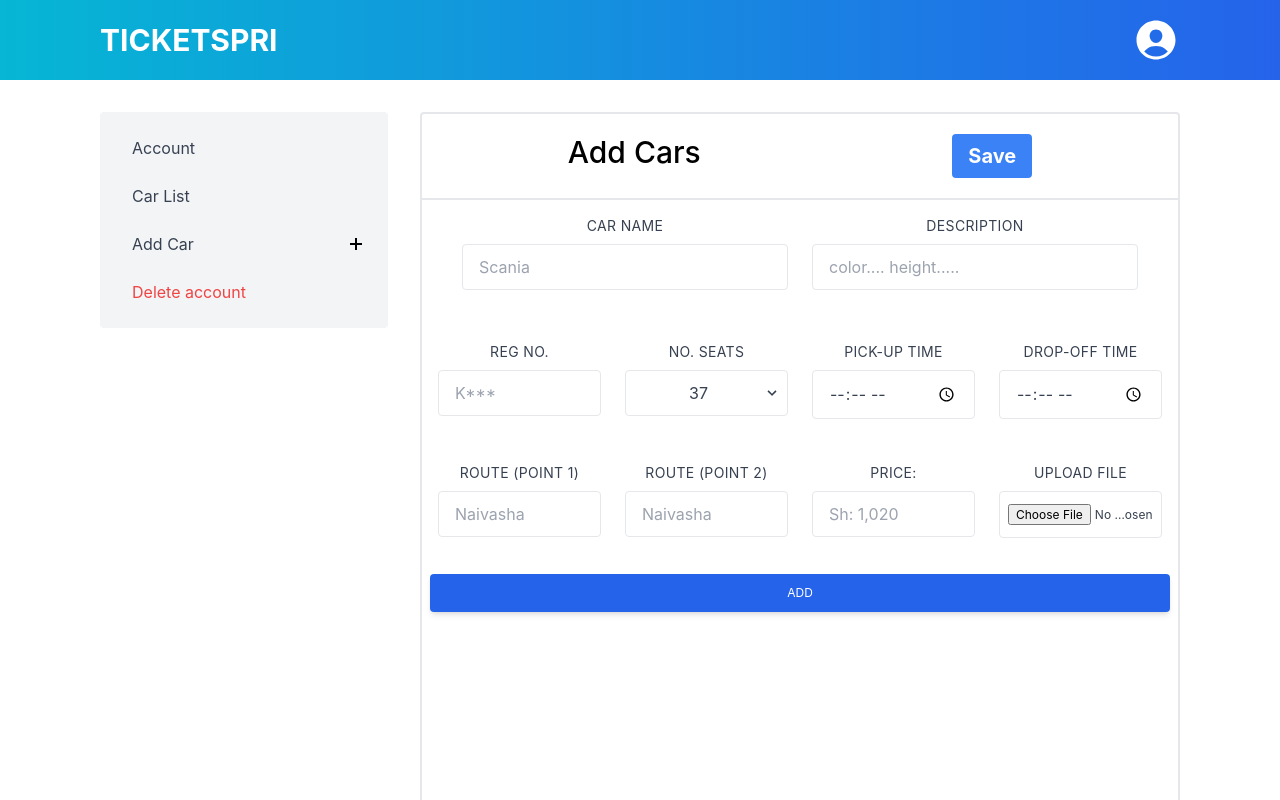
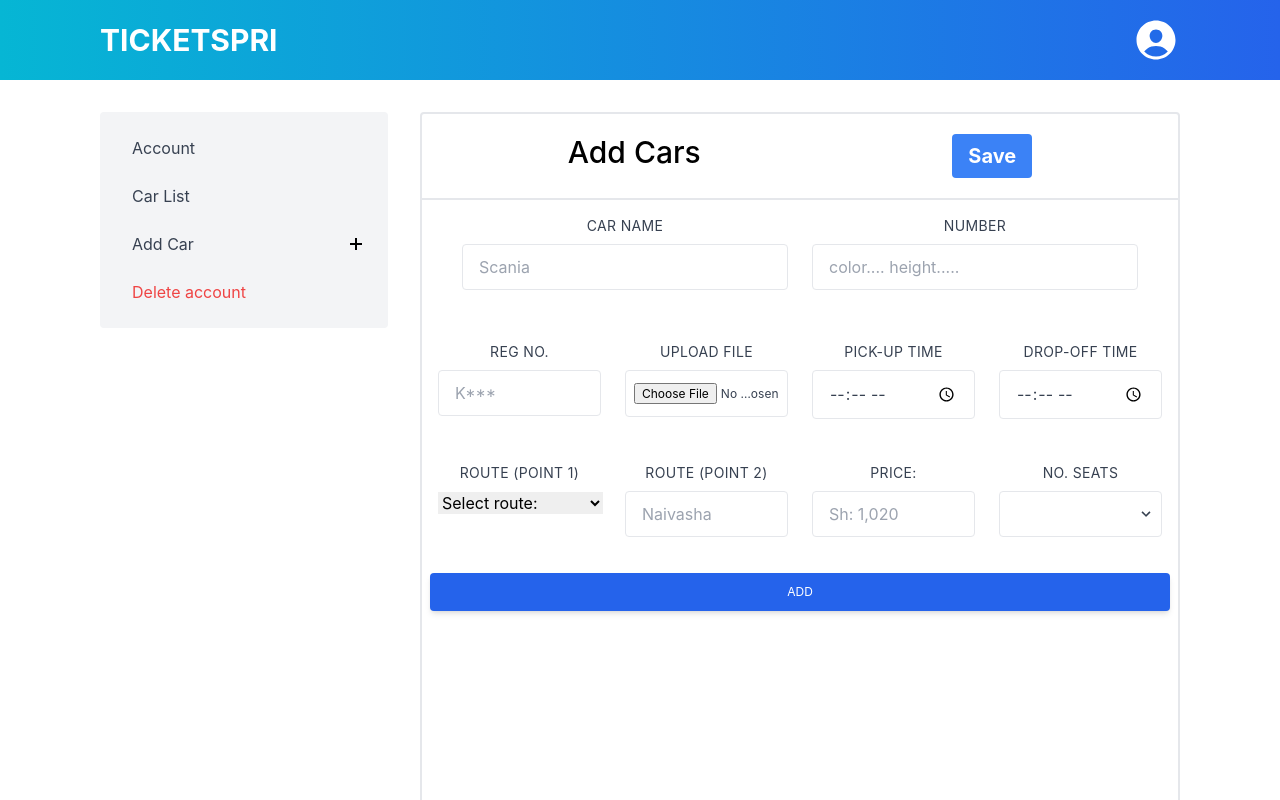
Before and after one commit to SheeTabz/TICKETSPRI, a React (Create React App) app: page /saccoNew in a window 1280 px wide. Shown: the top 800 px of the page. Built offline with nearby package versions, Linux system fonts and the light colour scheme; no server answers.

Commit message:
Add the add car section with update fetches

```diff
--- a/src/components/AddCars.jsx
+++ b/src/components/AddCars.jsx
@@ -1,3 +1,4 @@
+
 import { useState } from "react";
 
 import DashboardTemp from "./DashboardTemp";
@@ -6,13 +7,15 @@ import { storage } from "../firebase";
 import { v4 } from "uuid";
 function AddCars({sacco, setSacco}) {
   const [cars, setCars] = useState("");
-  const [desc, setDesc] = useState("");
+  const [desc, setDesc] = useState();
   const [plate, setPlate] = useState("");
   const [seat, setSeat] = useState("");
   const [pickup, setPickup] = useState("");
+  const [route, setRoute] = useState();
   const [drop, setDrop] = useState("");
   const [from, setFrom] = useState("");
   const [to, setTo] = useState("");
+  const [errors, setErrors] = useState("");
   const [price, setPrice] = useState("");
   const [imageUpload, setImageUpload] = useState(null);
   const [imageUrls, setImageUrls] = useState("");
@@ -20,6 +23,7 @@ function AddCars({sacco, setSacco}) {
 
   // handle form submit
   const uploadFile = () => {
+    console.log("started");
     if (imageUpload == null) return;
     const imageRef = ref(storage, `images/${imageUpload.name + v4()}`);
     uploadBytes(imageRef, imageUpload).then((snapshot) => {
@@ -30,67 +34,51 @@ function AddCars({sacco, setSacco}) {
   };
 
   const formData = {
-    cars,
-    desc,
-    plate,
-    seat,
-    pickup,
-    drop,
-    from,
-    to,
-    price,
-    imageUrls,
+    vehicle_name: cars,
+    sacco_id: sacco.id,
+    no_of_seats: seat,
+    route_id:route,
+    departure_time: pickup,
+    arrival_time: drop,
+    image:imageUrls,
   };
-
+// console.log(sacco)
   function handleSubmit(e) {
     e.preventDefault();
     uploadFile();
-    // fetch("/addcars", {
-    //   method: "POST",
-    //   headers: {
-    //     "Content-Type": "application/json",
-    //   },
-    //   body: JSON.stringify(formData),
-    // }).then((r) => {
-    //   if (r.ok) {
-    //     navigate("/home");
-    //   } else {
-    //     r.json().then((err) => setErrors(err.errors));
-    //   }
-    // });
+    fetch(`/vehicles`, {
+      method: "POST",
+      headers: {
+        "Content-Type": "application/json",
+      },
+      body: JSON.stringify(formData),
+    }).then((r) => {
+      if (r.ok) {
+        //  navigate("/saccoBuses");
+      } else {
+        r.json().then((err) => setErrors(err.errors));
+      }
+    });
+
     console.log(formData);
   }
 
   function handlePatch(e) {
     e.preventDefault();
     uploadFile();
-    // fetch("/addcars", {
-    //   method: "PATCH",
-    //   headers: {
-    //     "Content-Type": "application/json",
-    //   },
-    //   body: JSON.stringify(formData),
-    // }).then((r) => {
-    //   if (r.ok) {
-    //     navigate("/home");
-    //   } else {
-    //     r.json().then((err) => setErrors(err.errors));
-    //   }
-    // });
+
   }
 
   return (
     <>
       <DashboardTemp sacco={sacco} setSacco={setSacco}>
-
         <div className="flex flex-col  h-screen   ">
           <div className="flex justify-between md:justify-around  border-b-2 border-gray-200 p-1 md:p-5 text-center">
             <h1 className=" text-3xl font-medium">Add Cars</h1>
-              <button
+            <button
               onClick={handlePatch}
               class="bg-blue-500 hover:bg-blue-700 text-white text-center text-xs md:text-xl f py-1 px-2 xl:md:py-2 xl:md:px-6 md:font-bold xl:py-2 xl:px-4 rounded "
             >
-
               Save
             </button>
           </div>
@@ -116,12 +104,12 @@ function AddCars({sacco, setSacco}) {
                   class="block uppercase tracking-wide text-center text-gray-700 text-xs md:text-sm font-regular xl:mb-2"
                   for="grid-last-name"
                 >
-                  Description
+                  Number
                 </label>
                 <input
                   class="appearance-none block w-full  text-gray-700 border border-gray-200 rounded md:py-1 px-2 xl:py-3 px-4 leading-tight focus:outline-none focus:bg-white focus:border-blue-500"
                   id="grid-last-name"
-                  type="text"
+                  type="number"
                   placeholder="color.... height....."
                   onChange={(e) => setDesc(e.target.value)}
                 />
@@ -145,32 +133,22 @@ function AddCars({sacco, setSacco}) {
                   onChange={(e) => setPlate(e.target.value)}
                 />
               </div>
+
               <div class="w-full xl:w-1/4 px-3 mb-1 xl:mb-0">
                 <label
                   class="block uppercase tracking-wide text-center text-gray-700 text-xs md:text-sm font-regular xl:mb-2"
-                  for="grid-state"
+                  for="grid-city"
                 >
-                  No. seats
+                  Upload file
                 </label>
-                <div class="relative">
-                  <select
-                    class="block appearance-none w-full bg-white border border-gray-200 text-center text-gray-700 md:py-1 px-2 xl:py-3 px-4 pr-8 rounded leading-tight focus:outline-none focus:bg-white focus:border-blue-500"
-                    id="grid-state"
-                    onChange={(e) => setSeat(e.target.value)}
-                  >
-                    <option>37</option>
-                    {/* <option>61</option> */}
-                  </select>
-                  <div class="pointer-events-none absolute inset-y-0 right-0 flex items-center px-2  text-center text-gray-700">
-                    <svg
-                      class="fill-current h-4 w-4"
-                      xmlns="http://www.w3.org/2000/svg"
-                      viewBox="0 0 20 20"
-                    >
-                      <path d="M9.293 12.95l.707.707L15.657 8l-1.414-1.414L10 10.828 5.757 6.586 4.343 8z" />
-                    </svg>
-                  </div>
-                </div>
+                <input
+                  class=" appearance-none block w-full  text-xs text-gray-700 border border-gray-200 rounded py-3 px-2 leading-tight focus:outline-none focus:bg-white focus:border-blue-500"
+                  id="grid-city"
+                  type="file"
+                  onChange={(event) => {
+                    setImageUpload(event.target.files[0]);
+                  }}
+                />
               </div>
               <div class="w-full xl:w-1/4 px-3 mb-1 xl:mb-0">
                 <label
@@ -184,6 +162,7 @@ function AddCars({sacco, setSacco}) {
                   id="grid-zip"
                   type="time"
                   onChange={(e) => setPickup(e.target.value)}
+                  onClick={() => uploadFile()}
                 />
               </div>
               <div class="w-full xl:w-1/4 px-3 mb-1 xl:mb-0">
@@ -211,13 +190,19 @@ function AddCars({sacco, setSacco}) {
                 >
                   Route (point 1)
                 </label>
-                <input
-                  class="appearance-none block w-full  text-gray-700 border border-gray-200 rounded md:py-1 px-2 xl:py-3 px-4 leading-tight focus:outline-none focus:bg-white focus:border-blue-500"
-                  id="grid-city"
-                  type="text"
-                  placeholder="Naivasha "
-                  onChange={(e) => setFrom(e.target.value)}
-                />
+                <select
+                  class=""
+                  aria-label=".form-select-lg example"
+                  name="route"
+                  type="number"
+                  onChange={(e) => setRoute(e.target.value)}
+                >
+                  <option selected>Select route: </option>
+                  <option value={1}>Nairobi - Mombasa</option>
+                  <option value={2}>Kisumu - Nakuru</option>
+                  <option value={3}>Nairobi - Kisumu</option>
+                  <option value={4}>Eldoret - Isiolo</option>
+                </select>
               </div>
               <div class="w-full xl:w-1/4 px-3 mb-1 xl:mb-0">
                 <label
@@ -253,18 +238,30 @@ function AddCars({sacco, setSacco}) {
               <div class="w-full xl:w-1/4 px-3 mb-1 xl:mb-0">
                 <label
                   class="block uppercase tracking-wide text-center text-gray-700 text-xs md:text-sm font-regular xl:mb-2"
-                  for="grid-city"
+                  for="grid-state"
                 >
-                  Upload file
+                  No. seats
                 </label>
-                <input
-                  class=" appearance-none block w-full  text-xs text-gray-700 border border-gray-200 rounded py-3 px-2 leading-tight focus:outline-none focus:bg-white focus:border-blue-500"
-                  id="grid-city"
-                  type="file"
-                  onChange={(event) => {
-                    setImageUpload(event.target.files[0]);
-                  }}
-                />
+                <div class="relative">
+                  <select
+                    class="block appearance-none w-full bg-white border border-gray-200 text-center text-gray-700 md:py-1 px-2 xl:py-3 px-4 pr-8 rounded leading-tight focus:outline-none focus:bg-white focus:border-blue-500"
+                    id="grid-state"
+                    onChange={(e) => setSeat(e.target.value)}
+                  >
+                    <option></option>
+                    <option value={37}>37</option>
+                    {/* <option>61</option> */}
+                  </select>
+                  <div class="pointer-events-none absolute inset-y-0 right-0 flex items-center px-2  text-center text-gray-700">
+                    <svg
+                      class="fill-current h-4 w-4"
+                      xmlns="http://www.w3.org/2000/svg"
+                      viewBox="0 0 20 20"
+                    >
+                      <path d="M9.293 12.95l.707.707L15.657 8l-1.414-1.414L10 10.828 5.757 6.586 4.343 8z" />
+                    </svg>
+                  </div>
+                </div>
               </div>
             </div>
 
```
